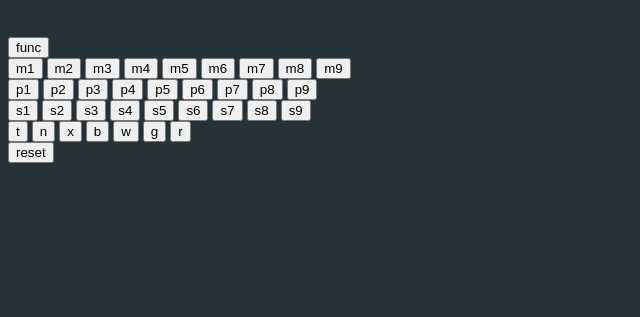
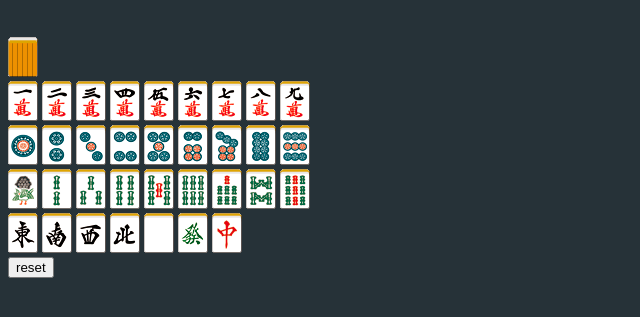
Before and after one commit to keketon/Ma-jong, a plain HTML site: page index.html in a window 1280 px wide. Shown: the part 61-378 px from the top of the page, without its empty margins (0-640 px from the left). Drawn offline with Linux system fonts and the light colour scheme.

Commit message:
add images for select

```diff
--- a/css/style.css
+++ b/css/style.css
@@ -23,3 +23,25 @@ td {
 .result{
   color: #FFFFFF;
 }
+
+/* 牌画像クリック時のアクション追加 */
+/* 画像をクリックした瞬間 */
+img.ati:hover{
+
+	/* 透明度を上げることで、画像の色を薄く見せる。*/
+	opacity:0.5;
+
+	/* リンクをホバーしたときのカーソルにする。*/
+	cursor: pointer;
+}
+
+/* 画像をクリックした瞬間 */
+img.ati:active{
+
+	/* 要素を若干下に下げることで、押した感じを出す。*/
+
+	/* 今いる位置から相対的に3px下に配置する。*/
+	position: relative;
+	top: 3px;
+
+}
--- a/index.html
+++ b/index.html
@@ -25,47 +25,49 @@
       <img id = "hand14" src = ""/>
     </div>
 
-    <div class = "addTilesButtons">
-      <input type="button" value="func" class = "atb" id = "func"> <br>
-      <input type="button" value="m1" class = "atb" id = "m1">
-      <input type="button" value="m2" class = "atb" id = "m2">
-      <input type="button" value="m3" class = "atb" id = "m3">
-      <input type="button" value="m4" class = "atb" id = "m4">
-      <input type="button" value="m5" class = "atb" id = "m5">
-      <input type="button" value="m6" class = "atb" id = "m6">
-      <input type="button" value="m7" class = "atb" id = "m7">
-      <input type="button" value="m8" class = "atb" id = "m8">
-      <input type="button" value="m9" class = "atb" id = "m9"> <br>
-      <input type="button" value="dummy" class = "atb" id = "dummy1">
-      <input type="button" value="p1" class = "atb" id = "p1">
-      <input type="button" value="p2" class = "atb" id = "p2">
-      <input type="button" value="p3" class = "atb" id = "p3">
-      <input type="button" value="p4" class = "atb" id = "p4">
-      <input type="button" value="p5" class = "atb" id = "p5">
-      <input type="button" value="p6" class = "atb" id = "p6">
-      <input type="button" value="p7" class = "atb" id = "p7">
-      <input type="button" value="p8" class = "atb" id = "p8">
-      <input type="button" value="p9" class = "atb" id = "p9"> <br>
-      <input type="button" value="dummy" class = "atb" id = "dummy2">
-      <input type="button" value="s1" class = "atb" id = "s1">
-      <input type="button" value="s2" class = "atb" id = "s2">
-      <input type="button" value="s3" class = "atb" id = "s3">
-      <input type="button" value="s4" class = "atb" id = "s4">
-      <input type="button" value="s5" class = "atb" id = "s5">
-      <input type="button" value="s6" class = "atb" id = "s6">
-      <input type="button" value="s7" class = "atb" id = "s7">
-      <input type="button" value="s8" class = "atb" id = "s8">
-      <input type="button" value="s9" class = "atb" id = "s9"> <br>
-      <input type="button" value="dummy" class = "atb" id = "dummy3">
-      <input type="button" value="t" class = "atb" id = "t">
-      <input type="button" value="n" class = "atb" id = "n">
-      <input type="button" value="x" class = "atb" id = "x">
-      <input type="button" value="b" class = "atb" id = "b">
-      <input type="button" value="w" class = "atb" id = "w">
-      <input type="button" value="g" class = "atb" id = "g">
-      <input type="button" value="r" class = "atb" id = "r"> <br>
+    <div class = "addTileImage">
+      <img class = "ati" id = "func" src = "./img/haiga-m/ura.gif"/> <br>
+      <img class = "ati" id = "m1" src = "./img/haiga-m/man1.gif"/>
+      <img class = "ati" id = "m2" src = "./img/haiga-m/man2.gif"/>
+      <img class = "ati" id = "m3" src = "./img/haiga-m/man3.gif"/>
+      <img class = "ati" id = "m4" src = "./img/haiga-m/man4.gif"/>
+      <img class = "ati" id = "m5" src = "./img/haiga-m/man5.gif"/>
+      <img class = "ati" id = "m6" src = "./img/haiga-m/man6.gif"/>
+      <img class = "ati" id = "m7" src = "./img/haiga-m/man7.gif"/>
+      <img class = "ati" id = "m8" src = "./img/haiga-m/man8.gif"/>
+      <img class = "ati" id = "m9" src = "./img/haiga-m/man9.gif"/> <br>
+      <img class = "ati" id = "dummy1" src = ""/>
+      <img class = "ati" id = "p1" src = "./img/haiga-m/pin1.gif"/>
+      <img class = "ati" id = "p2" src = "./img/haiga-m/pin2.gif"/>
+      <img class = "ati" id = "p3" src = "./img/haiga-m/pin3.gif"/>
+      <img class = "ati" id = "p4" src = "./img/haiga-m/pin4.gif"/>
+      <img class = "ati" id = "p5" src = "./img/haiga-m/pin5.gif"/>
+      <img class = "ati" id = "p6" src = "./img/haiga-m/pin6.gif"/>
+      <img class = "ati" id = "p7" src = "./img/haiga-m/pin7.gif"/>
+      <img class = "ati" id = "p8" src = "./img/haiga-m/pin8.gif"/>
+      <img class = "ati" id = "p9" src = "./img/haiga-m/pin9.gif"/> <br>
+      <img class = "ati" id = "dummy2" src = ""/>
+      <img class = "ati" id = "s1" src = "./img/haiga-m/sou1.gif"/>
+      <img class = "ati" id = "s2" src = "./img/haiga-m/sou2.gif"/>
+      <img class = "ati" id = "s3" src = "./img/haiga-m/sou3.gif"/>
+      <img class = "ati" id = "s4" src = "./img/haiga-m/sou4.gif"/>
+      <img class = "ati" id = "s5" src = "./img/haiga-m/sou5.gif"/>
+      <img class = "ati" id = "s6" src = "./img/haiga-m/sou6.gif"/>
+      <img class = "ati" id = "s7" src = "./img/haiga-m/sou7.gif"/>
+      <img class = "ati" id = "s8" src = "./img/haiga-m/sou8.gif"/>
+      <img class = "ati" id = "s9" src = "./img/haiga-m/sou9.gif"/> <br>
+      <img class = "ati" id = "dummy3" src = ""/>
+      <img class = "ati" id = "t" src = "./img/haiga-m/ji1-ton.gif"/>
+      <img class = "ati" id = "n" src = "./img/haiga-m/ji2-nan.gif"/>
+      <img class = "ati" id = "x" src = "./img/haiga-m/ji3-sha.gif"/>
+      <img class = "ati" id = "b" src = "./img/haiga-m/ji4-pei.gif"/>
+      <img class = "ati" id = "w" src = "./img/haiga-m/ji5-haku.gif"/>
+      <img class = "ati" id = "g" src = "./img/haiga-m/ji6-hatsu.gif"/>
+      <img class = "ati" id = "r" src = "./img/haiga-m/ji7-chun.gif"/>
+    </div>
+
       <!--以上のボタンは順番を変えてはいけない（動作に影響する）-->
-    </div>
+
     <div class = "exeButtons">
         <input type="button" value="reset" class = "eb" id = "reset">
     </div>
--- a/js/main.js
+++ b/js/main.js
@@ -4,6 +4,7 @@ pin: 11-19
 sou: 21-29
 ji: 31-37
 unused: 0, 10, 20, 30
+計34ID
 */
 var Tiles = [
   1, 2, 3, 4, 5, 6, 7, 8, 9,          //wanz
@@ -212,8 +213,8 @@ function resetVals(){
 }
 
 //＝＝＝＝UI系処理＝＝＝＝＝
-var atb = document.getElementsByClassName("atb");
-var m1 = document.getElementById("m1");
+var ati = document.getElementsByClassName("ati");
+var exe = document.getElementsByClassName("exeButtons");
 
 document.getElementById("dummy1").style.display = "none";
 document.getElementById("dummy2").style.display = "none";
@@ -224,8 +225,9 @@ document.getElementById("func").onclick = function(){
   displayHand(Hand);
 };
 
+
 for(let i = 1; i < 38; i++){
-  atb[i].addEventListener("click",() => {
+  ati[i].addEventListener("click",() => {
     if(handNum >= 14){
       alert("手牌の数は14枚までです。")
       return;
@@ -244,6 +246,8 @@ for(let i = 1; i < 38; i++){
     }
   }, false);
 }
+
+
 
 document.getElementById("reset").onclick = function(){
   resetHand();
```
